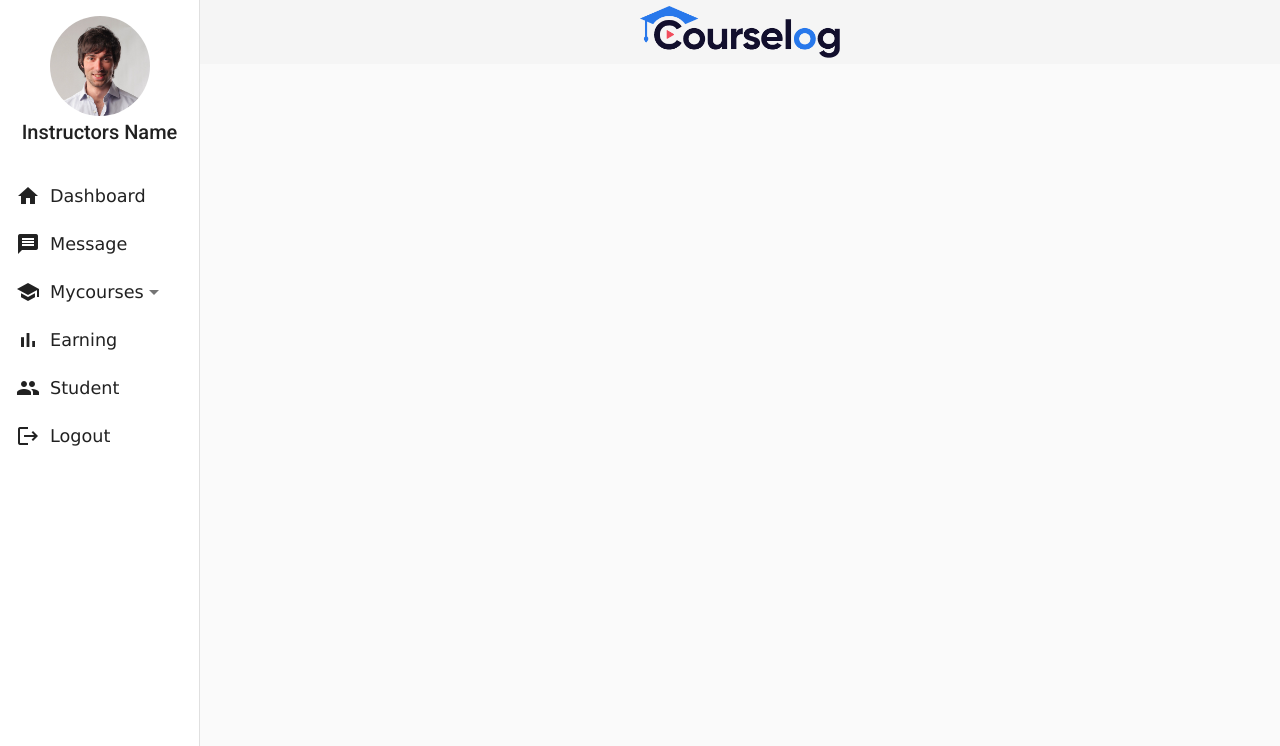
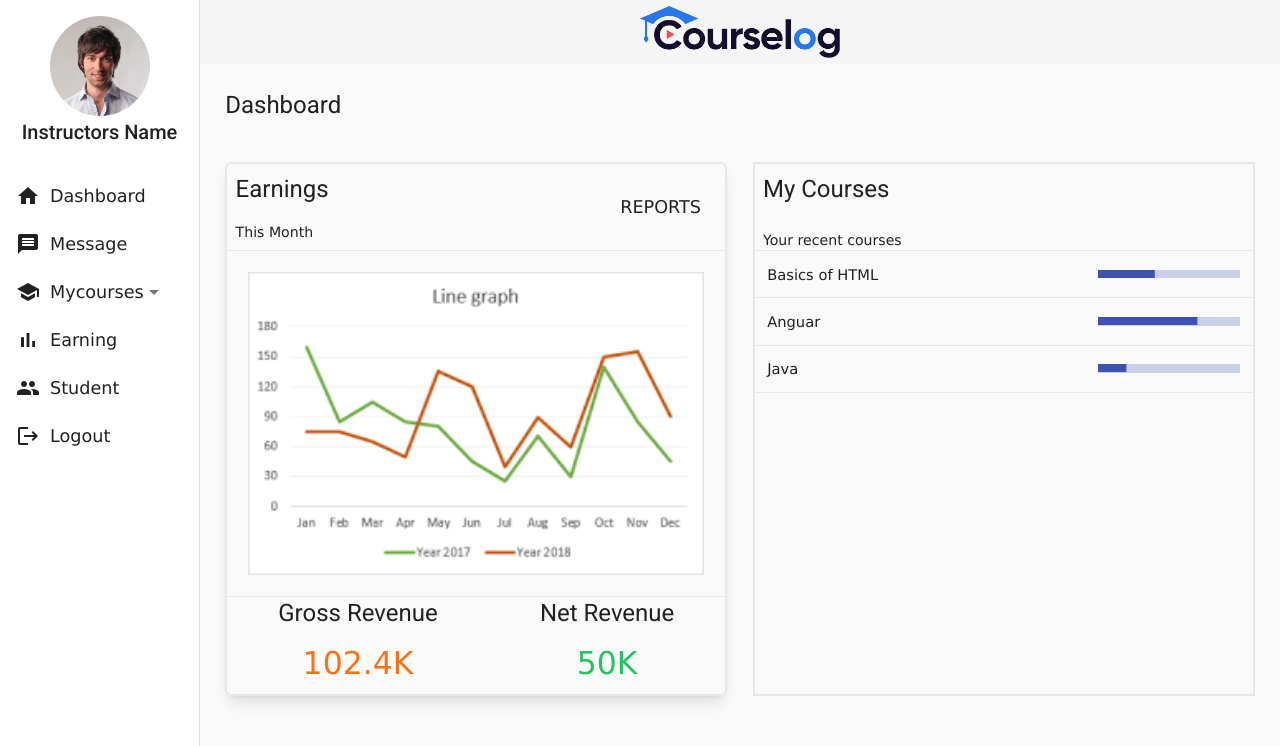
Before and after one commit to keval-itaims/learning-management-system, an Angular app: page /admin in a window 1280 px wide. Shown: the top 746 px of the page. Built offline with nearby package versions, Linux system fonts and the light colour scheme.

Commit message:
working on dashboard

```diff
--- a/src/app/components/admin/adminsidebar/adminsidebar.component.html
+++ b/src/app/components/admin/adminsidebar/adminsidebar.component.html
@@ -89,5 +89,6 @@
       </button>
       <img class="m-auto" src="../../../../assets/images/logo.png" alt="" />
     </mat-toolbar>
+    <app-dashboard></app-dashboard>
   </mat-sidenav-content>
 </mat-sidenav-container>
--- a/src/app/components/admin/dashboard/dashboard.component.css
+++ b/src/app/components/admin/dashboard/dashboard.component.css
@@ -0,0 +1,5 @@
+.mat-progress-bar{
+  width: 30%;
+  height:0.5rem;
+
+}
--- a/src/app/components/admin/dashboard/dashboard.component.html
+++ b/src/app/components/admin/dashboard/dashboard.component.html
@@ -1 +1,65 @@
-<p>dashboard works!</p>
+<div class="m-3">
+  <h1 class="p-3">Dashboard</h1>
+  <div class="flex md:flex-row lg:flex-row sm:flex-col">
+    <div
+      class="m-3 sm:w-full md:w-1/2 lg:w-1/2 border-2 shadow-lg rounded-md w-1/2"
+    >
+      <!-- Earning header -->
+      <div class="flex justify-between items-center w-full p-2">
+        <div>
+          <h1>Earnings</h1>
+          <small>This Month</small>
+        </div>
+        <button mat-button>REPORTS</button>
+      </div>
+      <!-- Earning header end -->
+      <hr />
+      <img
+        src="../../../../assets/images/graph.png"
+        alt="graph image"
+        class="w-full p-5"
+      />
+      <hr />
+      <!-- Earning footer -->
+      <div class="flex justify-around items-center w-full">
+        <div>
+          <h1>Gross Revenue</h1>
+          <p class="text-center text-orange-500 text-3xl">102.4K</p>
+        </div>
+        <div>
+          <h1>Net Revenue</h1>
+          <p class="text-center text-green-500 text-3xl">50K</p>
+        </div>
+      </div>
+      <!-- Earning footer end -->
+    </div>
+
+    <div class="m-3 sm:w-full md:w-1/2 lg:w-1/2 border-2">
+      <!-- My courses header -->
+
+      <h1 class="p-2">My Courses</h1>
+      <small class="p-2">Your recent courses</small>
+
+      <!-- My courses header end -->
+      <br />
+      <hr />
+      <!-- My courses Main start -->
+      <div class="p-3 flex justify-between items-center">
+        <span class="text-sm">Basics of HTML</span>
+        <mat-progress-bar mode="determinate" value="40"></mat-progress-bar>
+      </div>
+      <hr />
+      <div class="p-3 flex justify-between items-center">
+        <span class="text-sm">Anguar</span>
+        <mat-progress-bar mode="determinate" value="70"></mat-progress-bar>
+      </div>
+      <hr />
+      <div class="p-3 flex justify-between items-center">
+        <span class="text-sm">Java</span>
+        <mat-progress-bar mode="determinate" value="20"></mat-progress-bar>
+      </div>
+      <hr />
+      <!-- My courses Main end -->
+    </div>
+  </div>
+</div>
--- a/src/app/material/material.module.ts
+++ b/src/app/material/material.module.ts
@@ -3,6 +3,8 @@ import {MatButtonModule} from '@angular/material/button';
 import { MatSidenavModule } from '@angular/material/sidenav';
 import {MatIconModule} from '@angular/material/icon';
 import {MatSelectModule} from '@angular/material/select';
+import {MatProgressBarModule} from '@angular/material/progress-bar';
+
 
 
 
@@ -10,7 +12,8 @@ const MaterialComponents =[
   MatButtonModule,
   MatSidenavModule,
   MatIconModule,
-  MatSelectModule
+  MatSelectModule,
+  MatProgressBarModule
 ]
 @NgModule({
   declarations: [],
```
Also changed, not shown: src/assets/images/graph.png (added).
